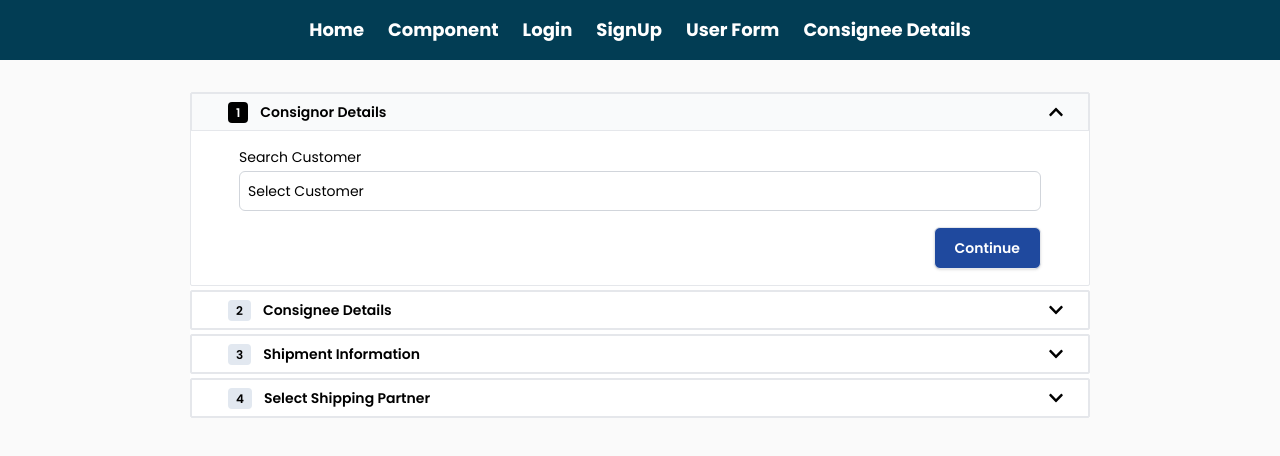
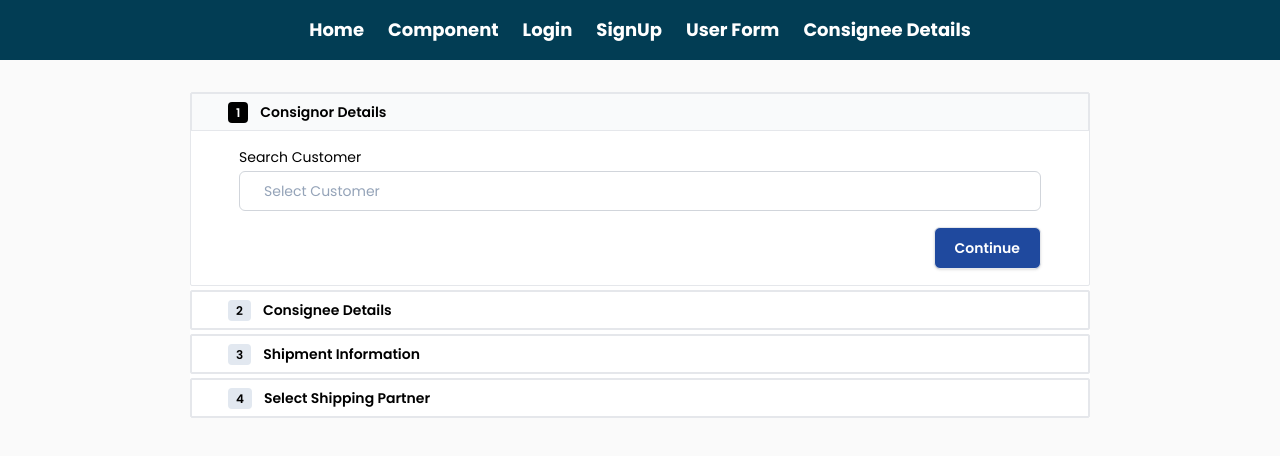
Before and after one commit to gauravThakur-sgl/components-practice, a React (Vite) app: page /consigneedetails in a window 1280 px wide. Shown: the top 456 px of the page. Built offline with nearby package versions, Linux system fonts and the light colour scheme.

Commit message:
Optmized the logic of activesteps

```diff
--- a/src/components/ConsignerDetail.jsx
+++ b/src/components/ConsignerDetail.jsx
@@ -14,6 +14,12 @@ function ConsignerDetail({
   activeState,
   ...props
 }) {
+  const [error, setError] = useState({});
+  function validateForm(data) {
+    const errors = {};
+    return errors;
+  }
+
   function handleSubmit(e) {
     e.preventDefault();
     // Input Validation
@@ -46,7 +52,7 @@ function ConsignerDetail({
               id="country-select"
               required="*"
               options={users}
-              className="px-2 text-sm mt-1 appearance-none"
+              className="px-6 text-sm mt-1 appearance-none row-start-1 col-start-1 text-slate-400 w-[400px] accent-[]"
             />
 
             <div className="flex justify-end items-center mt-4">
--- a/src/components/MultiStepForm.jsx
+++ b/src/components/MultiStepForm.jsx
@@ -7,13 +7,6 @@ import ConsignerDetail from "./ConsignerDetail";
 
 function MultiStepForm() {
   const [activeState, setActiveState] = useState(1);
-  function nextStep() {
-    setActiveState((prevStep) => Math.min(prevStep + 1, 4))
-    console.log("active State", )
-  }
-  function prevStep() {
-    setActiveState((prevStep) => Math.max(prevStep - 1, 1))
-  }
   function toggleStep(step) {
     setActiveState(step);
     console.log(step)
@@ -27,15 +20,14 @@ function MultiStepForm() {
           stepNumber={1}
           isOpen={activeState === 1}
           onToggle={() => toggleStep(1)}
-          nextStep={nextStep}
+          nextStep={() => setActiveState(2)}
           activeState={activeState}
         />
         <ConsigneeDetail
           stepNumber={2}
           isOpen={activeState === 2}
           onToggle={() => toggleStep(2)}
-          nextStep = {nextStep}
-          prevStep = {prevStep}
+          nextStep = {() => setActiveState(3)}
           activeState={activeState}
 
         />
@@ -43,15 +35,14 @@ function MultiStepForm() {
           stepNumber={3}
           isOpen={activeState === 3}
           onToggle={() => toggleStep(3)}
-          nextStep = {nextStep}
-          prevStep = {prevStep}
+          nextStep = {() => setActiveState(4)}
           activeState={activeState}
         />
         <ShippingPartner
           stepNumber={4}
           isOpen={activeState === 4}
           onToggle={() => toggleStep(4)}
-          nextStep = {nextStep}
+
         />
       </div>
     </div>
--- a/src/components/ShipmentInformation.jsx
+++ b/src/components/ShipmentInformation.jsx
@@ -46,6 +46,7 @@ function ShipmentInformation({ stepNumber, isOpen, nextStep, onToggle,activeStat
     setErrors(newErrors);
     if (Object.keys(newErrors).length === 0) {
       nextStep();
+      // onToggle={onToggle}
     } else {
       console.log("Form Submission Failed due to validation errors.");
     }
--- a/src/components/ui/Accordian.jsx
+++ b/src/components/ui/Accordian.jsx
@@ -1,6 +1,6 @@
 /* eslint-disable react/prop-types */
 // import { useState } from "react";
-import { FaChevronUp } from "react-icons/fa";
+// import { FaChevronUp } from "react-icons/fa";
 
 export const Accordion = ({
   className,
@@ -21,15 +21,6 @@ export const Accordion = ({
   //   content: "This is a accordian",
   // };
   // const { title, content } = items;-
-  function stepIndicator() {
-    if (stepNumber < activeState) {
-      return "bg-green-500 text-white";
-    } else if (stepNumber === activeState) {
-      return "bg-black text-white";
-    } else {
-      return "bg-slate-200 text-black";
-    }
-  }
 
   return (
     <div
@@ -56,8 +47,7 @@ export const Accordion = ({
             {/* Accordion Title  */}
             <div className="flex justify-center items-center text-sm text-black">
               <div>
-                {/*
-                 {openIndex === index ? (
+                {/*{openIndex === index ? (
                   <span className="px-2 py-[2px] mx-3 rounded-[4px] bg-black font-light text-white text-xs">
                     {stepNumber}
                   </span>
@@ -68,8 +58,16 @@ export const Accordion = ({
                 )}
                  */}
                 <span
-                  className={`${stepNumber < activeState ? "px-[5px]" : "px-2"} py-[2px] mx-3 rounded-[4px] font-semibold text-xs
-                    ${stepIndicator()}
+                  className={`${
+                    stepNumber < activeState ? "px-[5px]" : "px-2"
+                  } py-[2px] mx-3 rounded-[4px] font-semibold text-xs
+                    ${
+                      stepNumber < activeState
+                        ? "bg-green-500 text-white"
+                        : stepNumber === activeState
+                        ? "bg-black text-white"
+                        : "bg-slate-200"
+                    }
                   `}
                 >
                   {stepNumber < activeState ? (
@@ -85,11 +83,17 @@ export const Accordion = ({
             {/* Accordion logo */}
             <div className="cursor-pointer">
               <div
-                className={`height-[40px] transition-all duration-200 ${
-                  isOpen ? "" : "rotate-180"
+                className={`height-[40px] text-sm
                 }`}
               >
-                <FaChevronUp />
+                {/* <FaChevronUp /> */}
+                {stepNumber < activeState ? (
+                  <span className="text-[#1F499E]  font-medium">
+                    <u>Change</u>
+                  </span>
+                ) : (
+                  ""
+                )}
               </div>
             </div>
           </div>
```
